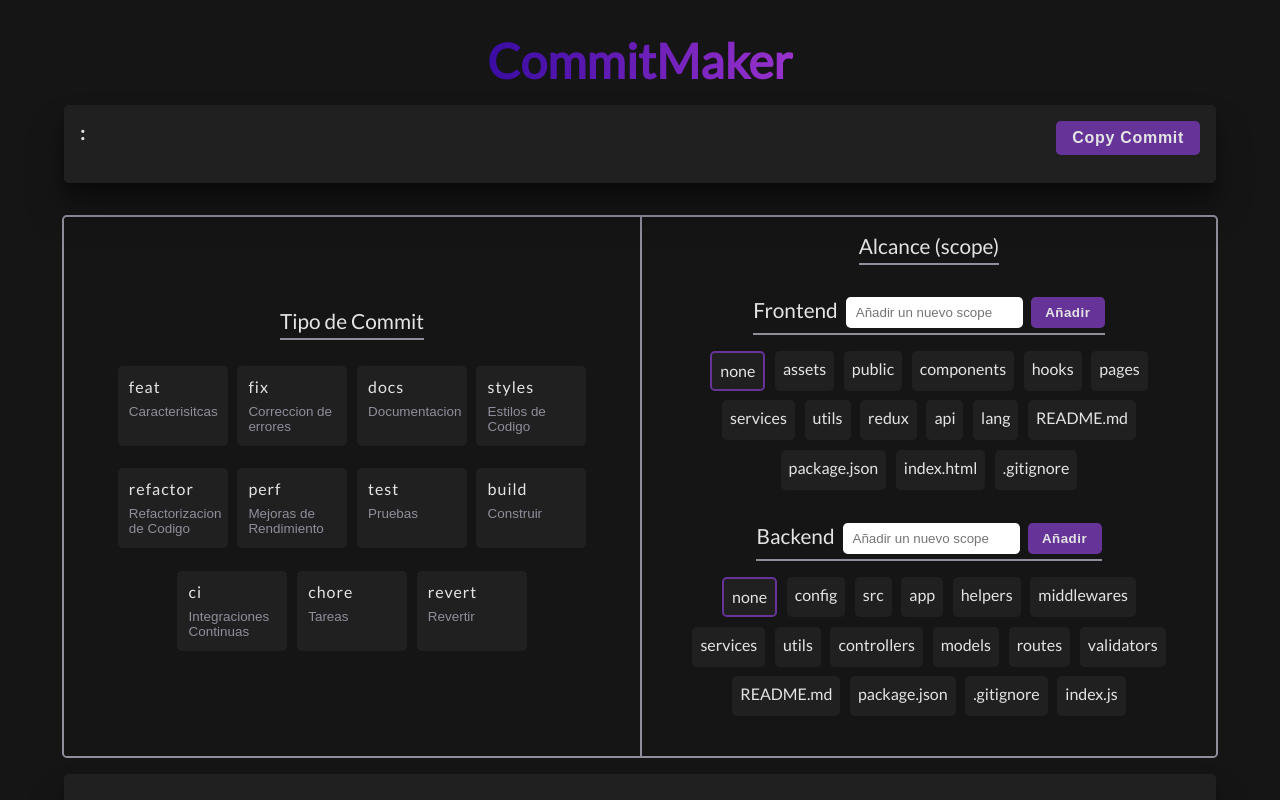
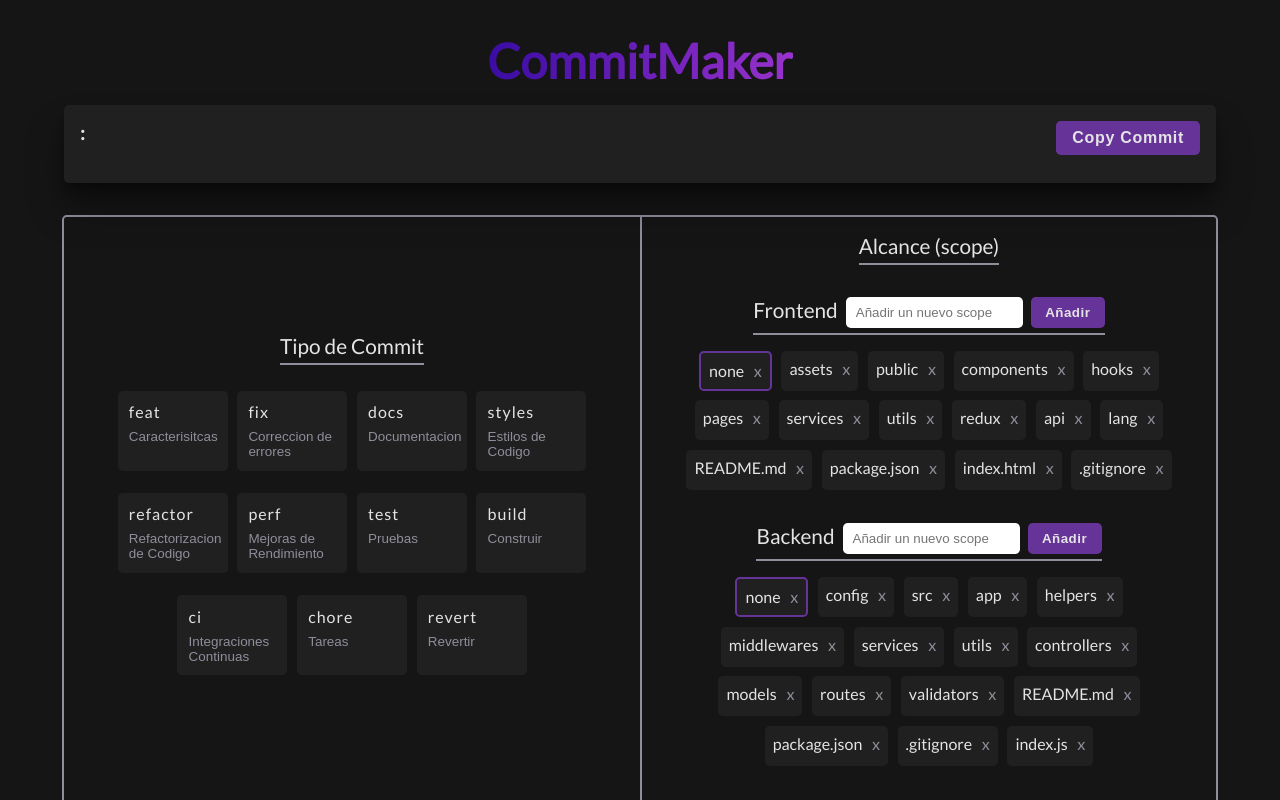
Before and after one commit to JosueEC/CommitsMaker, a React (Vite) app: page / in a window 1280 px wide. Shown: the top 800 px of the page. Built offline with nearby package versions, Linux system fonts and the light colour scheme.

Commit message:
feat(components): ✨ The application can remove OptionScopes from the ContainerScopes component.

```diff
--- a/src/components/OptionScope/OptionScope.css
+++ b/src/components/OptionScope/OptionScope.css
@@ -9,3 +9,8 @@
 .labelScope--selected {
   border: solid 2px rebeccapurple;
 }
+
+.buttonCloseScope {
+  margin-left: 0.6rem;
+  color: var(--label);
+}
--- a/src/components/OptionScope/OptionScope.jsx
+++ b/src/components/OptionScope/OptionScope.jsx
@@ -1,16 +1,22 @@
 /* eslint-disable react/prop-types */
 import './OptionScope.css'
 import { useCommitStore } from '../../services/zustand/store'
+import { useScopeStore } from '../../services/zustand/scopeStore'
 
 export default function OptionScope ({ scope }) {
   const selectedAmbit = useCommitStore((state) => state.selectedAmbit)
   const selectAmbit = useCommitStore((state) => state.selectAmbit)
+  const removeScope = useScopeStore((state) => state.removeScope)
 
   function handleSelectScope (event) {
     selectAmbit(scope)
   }
 
+  function handleRemoveScope (event) {
+    removeScope(scope)
+  }
+
   return (
-    <p className={(selectedAmbit === scope) ? 'labelScope labelScope--selected' : 'labelScope'} onClick={handleSelectScope}>{scope}</p>
+    <p className={(selectedAmbit === scope) ? 'labelScope labelScope--selected' : 'labelScope'} onClick={handleSelectScope}>{scope}<span className='buttonCloseScope' onClick={handleRemoveScope}>x</span></p>
   )
 }
--- a/src/services/zustand/scopeStore.js
+++ b/src/services/zustand/scopeStore.js
@@ -6,5 +6,10 @@ export const useScopeStore = create((set) => ({
   scopesBackend,
 
   addScopeFrontend: (scope) => set((state) => ({ scopesFrontend: [...scopesFrontend, scope] })),
-  addScopeBackend: (scope) => set((state) => ({ scopesBackend: [...scopesBackend, scope] }))
+  addScopeBackend: (scope) => set((state) => ({ scopesBackend: [...scopesBackend, scope] })),
+
+  removeScope: (scope) => set((state) => ({
+    scopesFrontend: state.scopesFrontend.filter((element) => element !== scope),
+    scopesBackend: state.scopesBackend.filter((element) => element !== scope)
+  }))
 }))
```
